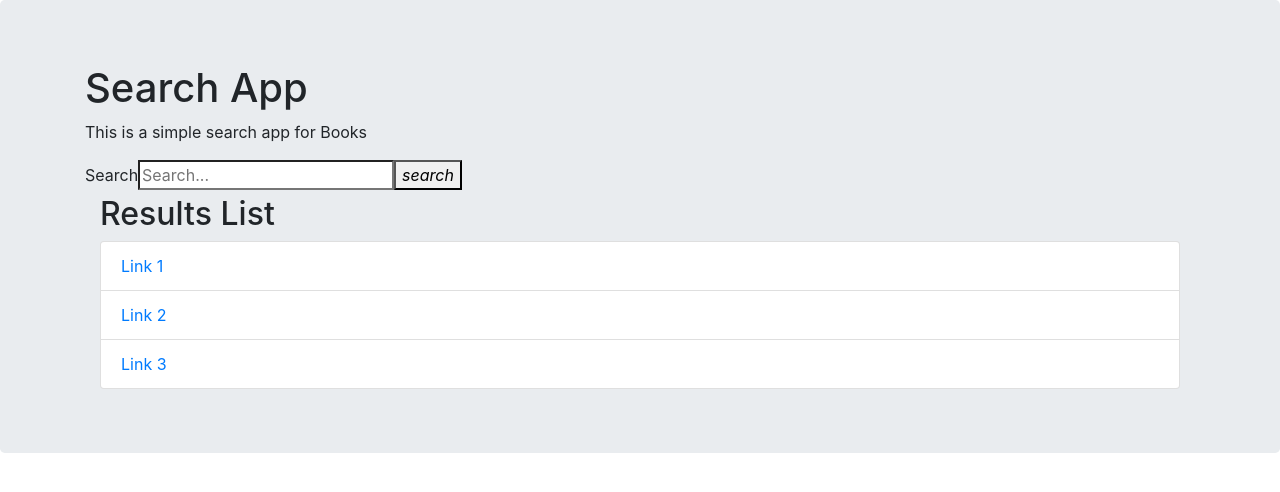
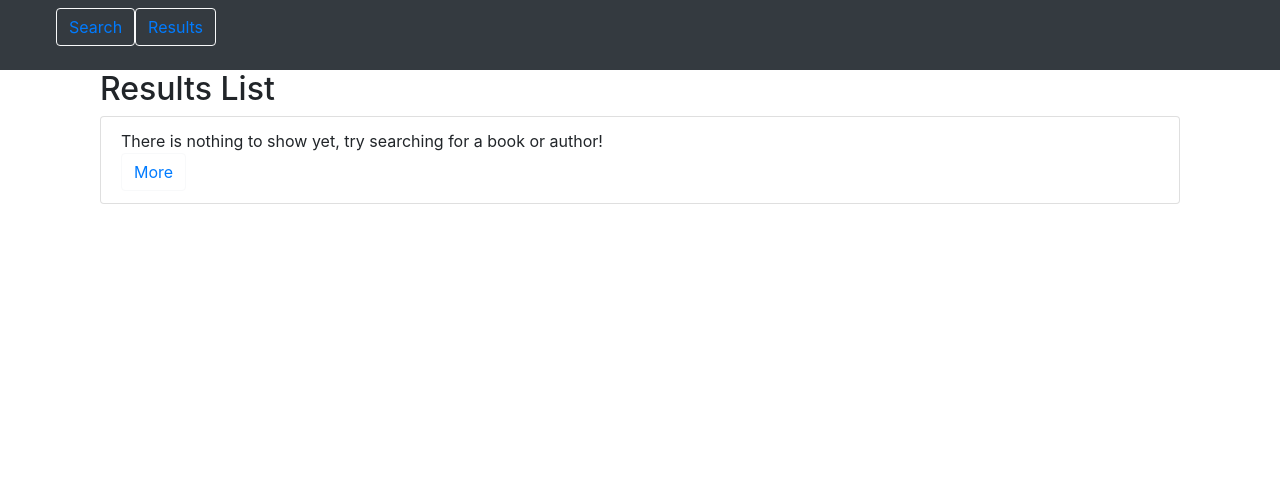
Before and after one commit to Majestk/search-app, a React (Create React App) app: page /results in a window 1280 px wide. Shown: the top 492 px of the page. Built offline with nearby package versions, Linux system fonts and the light colour scheme.

Commit message:
Added more routes and added an error catch in the fetch method

```diff
--- a/src/App.js
+++ b/src/App.js
@@ -2,6 +2,13 @@ import React, { Component } from 'react';
 import { Grid, Jumbotron} from 'react-bootstrap';
 import SearchForm from './components/SearchForm';
 import Results from './components/Results';
+import Header from './components/Header'
+import {
+  BrowserRouter,
+  Route,
+  Switch
+} from 'react-router-dom';
+// using fetch causes CORS errors when asking for JSON, yet axios bypasses this issue
 import axios from 'axios';
 
 
@@ -14,36 +21,54 @@ class App extends Component {
   constructor(){
     super();
     this.state = {
-      results:[]
+      results:[{authorweb: 'There is nothing to show yet, try searching for a book or author!'}],
+      author:[]
     };
     this.performSearch = this.performSearch.bind(this);
   }
-
-  performSearch(query) {
-    axios.get(`https://reststop.randomhouse.com/resources/authors/?start=0&max=10&expandLevel=1&lastName=${query}`)
+//fetch data from api
+  performSearch(query, type) {
+    axios.get(`https://reststop.randomhouse.com/resources/works/?start=0&max=40&expandLevel=1&search=${query}`)
       .then(response => {
         this.setState({
-          results: response.data
+          results: response.data.work
         });
+      })
+      .then(results =>  { if (this.state.results == undefined)
+        {this.setState(
+                {results : [{authorweb: 'There is nothing to show yet, try searching for a book or author!'}]}
+              )}
             })
       .catch(error => {
         console.log('Error fetching data', error);
       });
+
+
   }
 
   render() {
     return (
+      <BrowserRouter>
+        <Switch>
+      <Route exact path="/" render= { () =>
+
           <div>
+            <Header />
             <Jumbotron>
               <Grid>
                 <h1>Search App</h1>
                 <p>This is a simple search app for Books</p>
 
                 <SearchForm onSearch={this.performSearch} />
-            <Results />
               </Grid>
             </Jumbotron>
           </div>
+      } />
+
+            <Route path="/results" render={ () => <div><Header /> <Grid><Results data={this.state.results}/></Grid></div>}/>
+            <Route path="/more" render={ () => <h1>more coming</h1>} />
+          </Switch>
+      </BrowserRouter>
     );
   }
 }
--- /dev/null
+++ b/src/components/Header.js
@@ -0,0 +1,14 @@
+import React, {Component} from 'react';
+import { NavLink } from 'react-router-dom';
+
+const Header = () => (
+      <nav className="navbar navbar-dark bg-dark">
+        <ul>
+          <button className="btn btn-outline-light"><NavLink exact to="/">Search</NavLink></button>
+          <button className="btn btn-outline-light"><NavLink to="/results">Results</NavLink></button>
+        </ul>
+      </nav>
+
+);
+
+export default Header;
--- /dev/null
+++ b/src/components/ResultItem.js
@@ -0,0 +1,9 @@
+import React from 'react';
+import {ListGroupItem} from 'react-bootstrap';
+import {NavLink} from 'react-router-dom';
+
+const ResultItem = props => (
+  <ListGroupItem className="justify-content-between">{props.data}<button className="btn btn-outline-light d-flex"><NavLink to="/more">More</NavLink></button></ListGroupItem>
+);
+
+export default ResultItem;
--- a/src/components/Results.js
+++ b/src/components/Results.js
@@ -4,16 +4,21 @@ import {
   ListGroup,
   ListGroupItem
 } from 'react-bootstrap';
+import ResultItem from './ResultItem';
 
-const Results = () => (
+const Results = props => {
+  const results = props.data;
+  let res = results.map(data => <ResultItem data={data.authorweb}/>);
+
+return (
   <Grid>
    <h2>Results List </h2>
       <ListGroup>
-        <ListGroupItem href="#" >Link 1</ListGroupItem>
-        <ListGroupItem href="#">Link 2</ListGroupItem>
-        <ListGroupItem href="#" >Link 3</ListGroupItem>
+        {res}
       </ListGroup>
   </Grid>
 );
+};
+
 
 export default Results;
--- a/src/components/SearchForm.js
+++ b/src/components/SearchForm.js
@@ -1,30 +1,36 @@
 import React, { Component } from 'react';
+
 
 class SearchForm extends Component {
 
   state = {
-    searchText: ''
+    searchText: '',
+    searchType: 'author',
   }
 
   onSearchChange = e => {
-    this.setState({ searchText: e.target.value });
+    this.setState({ searchText: e.target.value});
+  }
+  onSelectChange = e => {
+    this.setState({ searchType: e.target.value});
   }
 
   handleSubmit = e => {
     e.preventDefault();
-    this.props.onSearch(this.state.searchText);
+    this.props.onSearch(this.state.searchText, this.state.searchType );
     e.currentTarget.reset();
   }
 
   render() {
     return (
       <form className="search-form" onSubmit={this.handleSubmit} >
-        <label className="is-hidden" htmlFor="search">Search</label>
-        <input type="search"
+        <label className="is-hidden" htmlFor="search"></label>
+        <input className="form-control mr-sm-2"
+               type="search"
                onChange={this.onSearchChange}
                name="search"
-               placeholder="Search..." />
-        <button type="submit" id="submit" className="search-button"><i className="material-icons icn-search">search</i></button>
+               placeholder="Search " />
+        <button type="submit" id="submit" className="btn btn-outline-success my-2 my-sm-0"><i className="material-icons icn-search">Find Books</i></button>
       </form>
     );
   }
```
Lines whose indentation alone changed are shown as unchanged.
